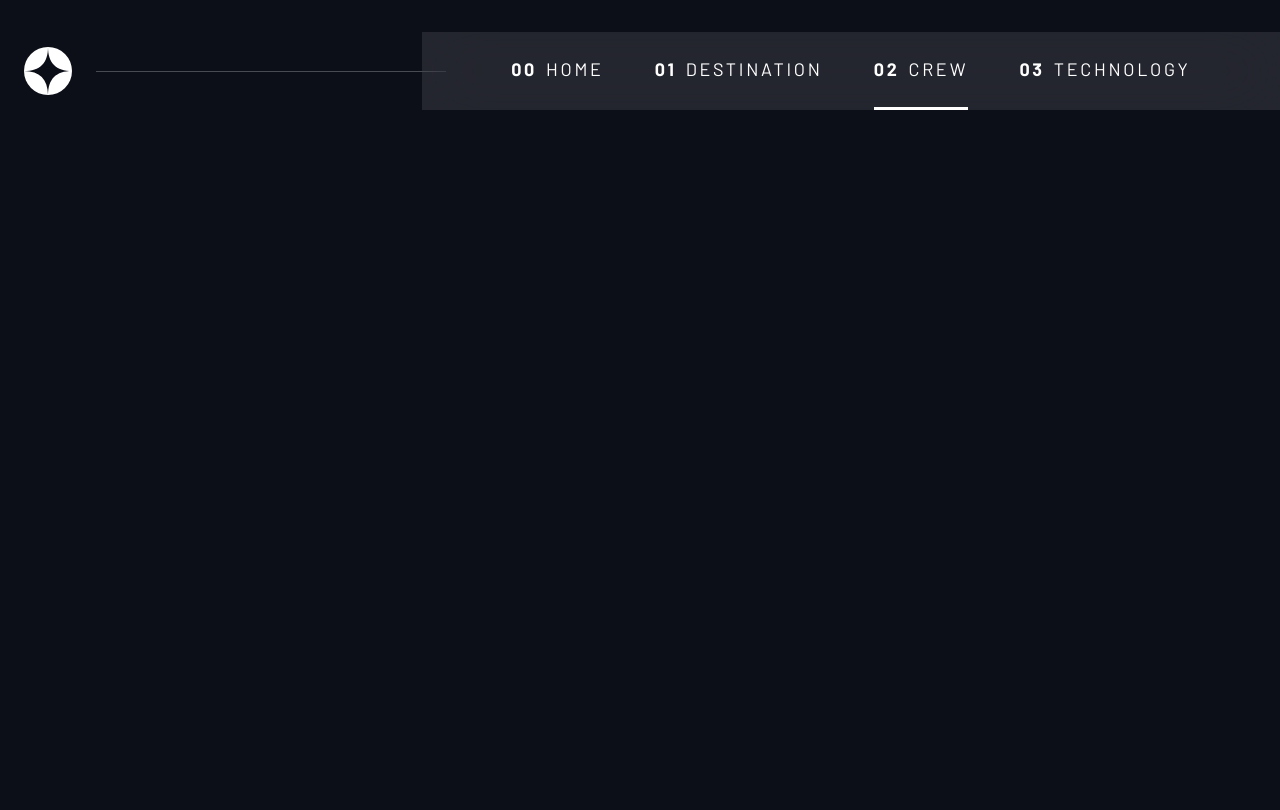
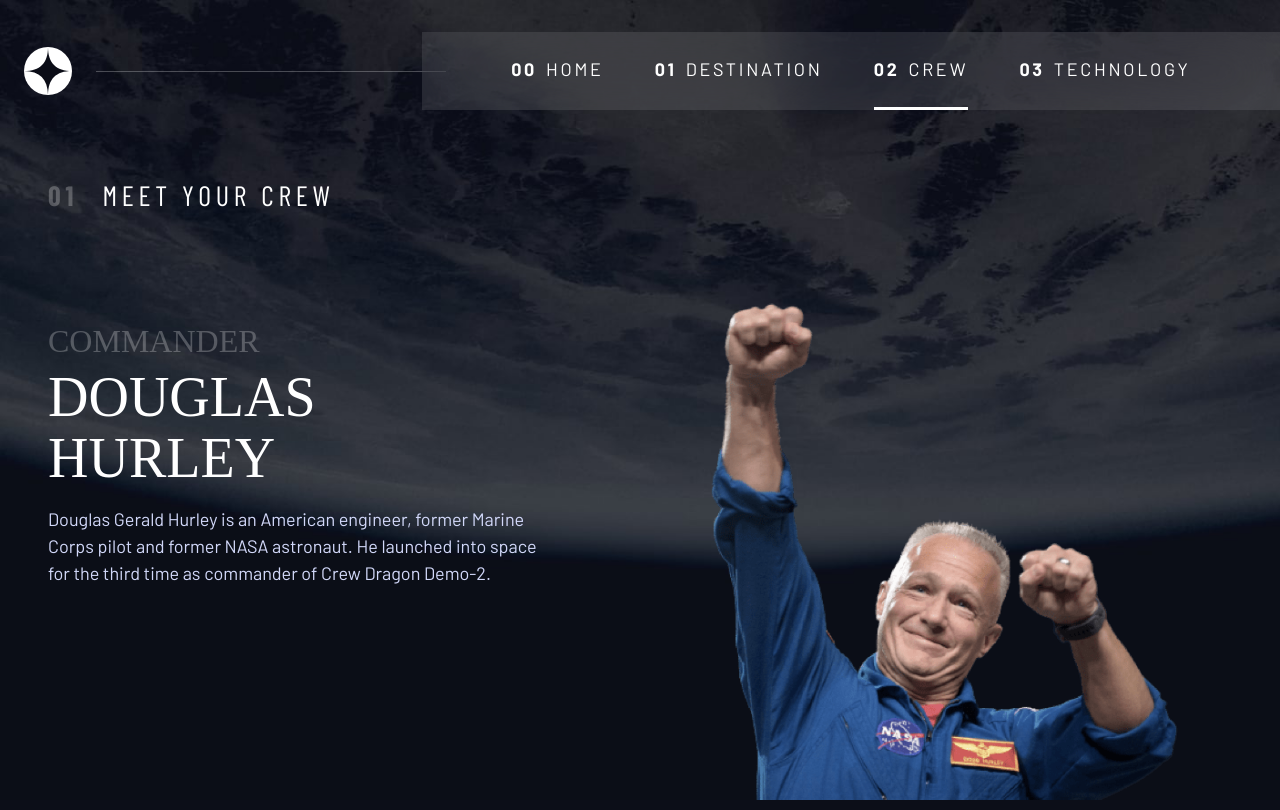
Before and after one commit to BenjaminBPJ/Space-Tourisme, a Vue app in the folder space-tourisme/: page /#/crew in a window 1280 px wide. Built offline with nearby package versions, Linux system fonts and the light colour scheme; a web font is replaced by a local one.

Commit message:
crew layout

```diff
--- a/space-tourisme/src/App.vue
+++ b/space-tourisme/src/App.vue
@@ -246,6 +246,7 @@ select {
     padding: var(--underline-gap, 1rem) 0;
     border: 0;
     border-bottom: .2rem solid hsl( var(--clr-white) / 0 );
+    background-color: transparent;
 }
 
 .underline-indicators > *:hover,
--- a/space-tourisme/src/views/Crew.vue
+++ b/space-tourisme/src/views/Crew.vue
@@ -7,10 +7,36 @@
     </header>
 
     <!-- Main content -->
-    <main id="main" class="grid-container grid-container-crew">
+    <main id="main" class="grid-container grid-container-crew flow">
+
+      <!-- numbered title  -->
+      <h1 class="numbered-title">
+      <span aria-hiden="true">01</span>
+      Meet your crew</h1>
+
+      <img src="@/assets/crew/image-douglas-hurley.png" alt="Douglas Hurley" class="crew-image">
+
+      <!-- Dots -->
+      <div class="dot-indicators flex">
+        <button aria-selected="true"><span class="sr-only">The commander</span></button>
+        <button aria-selected="false"><span class="sr-only">The mission specialist</span></button>
+        <button aria-selected="false"><span class="sr-only">The pilot</span></button>
+        <button aria-selected="false"><span class="sr-only">The crew engineer</span></button>
+      </div>
+
+      <!-- member description -->
+      <article class="crew-details flow">
+        <header class="flow">
+          <h2 class="crew-grade uppercase ff-serif fs-600">Commander</h2>
+          <p class="crew-name uppercase ff-serif fs-700">Douglas Hurley</p>
+        </header>
+        <p class="text-accent"> Douglas Gerald Hurley is an American engineer, former Marine Corps pilot
+          and former NASA astronaut. He launched into space for the third time as
+          commander of Crew Dragon Demo-2.
+        </p>
+      </article>
 
     </main>
-
   </div>
 </template>
 
@@ -27,5 +53,141 @@ export default {
 </script>
 
 <style scoped>
+/* background */
+.crew {
+  background-image: url(../assets/crew/background-crew-mobile.jpg);
+}
+
+@media (min-width: 35em) {
+  .crew {
+    background-position: center center;
+    background-image: url(../assets/crew/background-crew-tablet.jpg);
+  }
+}
+
+@media (min-width: 45em) {
+  .crew {
+    background-image: url(../assets/crew/background-crew-desktop.jpg);
+  }
+}
+
+/* layout */
+.grid-container-crew {
+    grid-template-areas:
+        'title'
+        'image'
+        'dots'
+        'content';
+}
+
+.numbered-title {
+    grid-area: title;
+}
+
+.crew-image {
+    grid-area: image;
+    height: 60%;
+}
+
+/* interactive dot list */
+.dot-indicators {
+    grid-area: dots;
+}
+.dot-indicators > * {
+    cursor: pointer;
+    border: 0;
+    border-radius: 50%;
+    padding: 0.3em;
+    background-color: hsl( var(--clr-white) / 0.25);
+}
+
+.dot-indicators > *:hover,
+.dot-indicators > *:focus {
+    background-color: hsl( var(--clr-white) / 0.5);
+}
+
+.dot-indicators > [aria-selected="true"] {
+    background-color: hsl( var(--clr-white) / 1);
+}
+/*  fin interactive dot list */
+
+article header {
+    --flow-space: 0.5rem;
+}
+
+.crew-details {
+    grid-area: content;
+    padding-bottom: 4rem;
+}
+
+.crew-grade {
+    color: hsl( var(--clr-white) / 0.25);
+}
+
+@media (min-width: 35em) {
+    .crew {
+        height: 100vh;
+        overflow: hidden;
+    }
+
+    .numbered-title {
+        justify-self: start;
+        margin-top: 2rem;
+        margin-left: 1.5rem;
+        margin-bottom: 1rem;
+    }
+
+    .grid-container-crew {
+        grid-template-areas:
+            'title'
+            'content'
+            'dots'
+            'image';
+        padding-bottom: 0;
+    }
+    .crew-image {
+        height: 70%;
+    }
+
+    .crew-details {
+    padding-bottom: 1rem;
+    }
+}
+
+@media (min-width: 45em) {
+    .grid-container-crew {
+        grid-template-areas:
+            '. title title .'
+            '. content image .'
+            '. dots image .';
+        text-align: left;
+    }
+
+    .numbered-title {
+        margin-left: 0;
+    }
+
+    .crew-details {
+        padding-bottom: 0;
+    }
+
+    .dot-indicators, .crew-details {
+        justify-self: start;
+        padding-bottom: 3rem;
+    }
+    .dot-indicators > * {
+        padding: 0.4em;
+    }
+
+    .crew-image {
+        align-self: end;
+    }
+}
+
+@media (min-width: 55em) {
+    .crew-image {
+        height: 90%;
+    }
+}
 
 </style>
--- a/space-tourisme/src/views/Destination.vue
+++ b/space-tourisme/src/views/Destination.vue
@@ -18,10 +18,10 @@
 
       <!-- Tab list  -->
       <div class="tab-list underline-indicators flex">
-        <button aria-selected="true" class="tab-button uppercase ff-sans-cond text-accent letter-spacing-2">Moon</button>
-        <button aria-selected="false" class="tab-button uppercase ff-sans-cond text-accent letter-spacing-2">Mars</button>
-        <button aria-selected="false" class="tab-button uppercase ff-sans-cond text-accent letter-spacing-2">Europa</button>
-        <button aria-selected="false" class="tab-button uppercase ff-sans-cond text-accent letter-spacing-2">Titan</button>
+        <button aria-selected="true" class="uppercase ff-sans-cond text-accent letter-spacing-2">Moon</button>
+        <button aria-selected="false" class="uppercase ff-sans-cond text-accent letter-spacing-2">Mars</button>
+        <button aria-selected="false" class="uppercase ff-sans-cond text-accent letter-spacing-2">Europa</button>
+        <button aria-selected="false" class="uppercase ff-sans-cond text-accent letter-spacing-2">Titan</button>
       </div>
 
       <!-- Planet description -->
@@ -103,10 +103,6 @@ export default {
     grid-area: tabs;
 }
 
-.tab-button {
-    background: transparent;
-}
-
 .destination-info {
     grid-area: content;
 }
```
